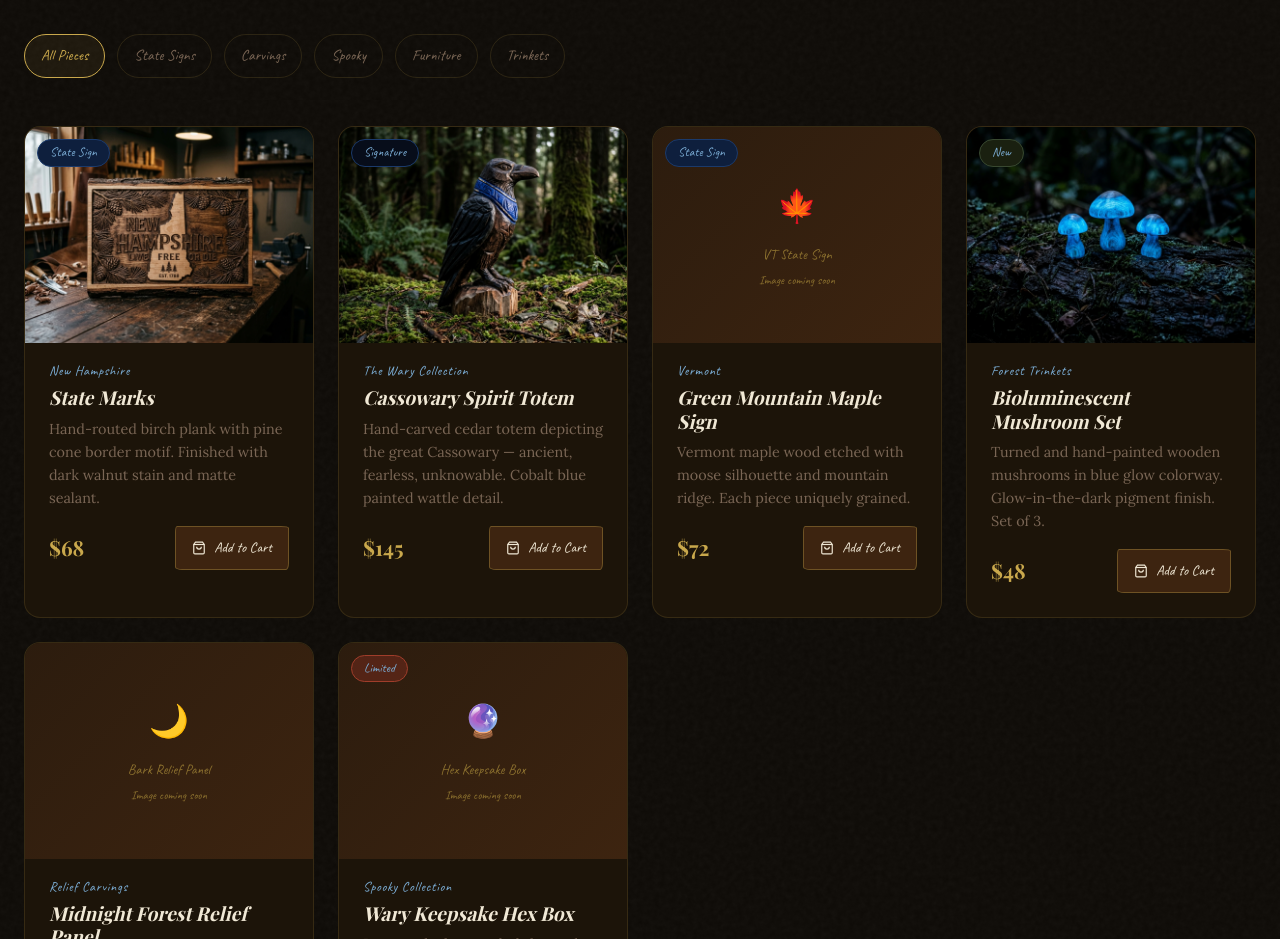
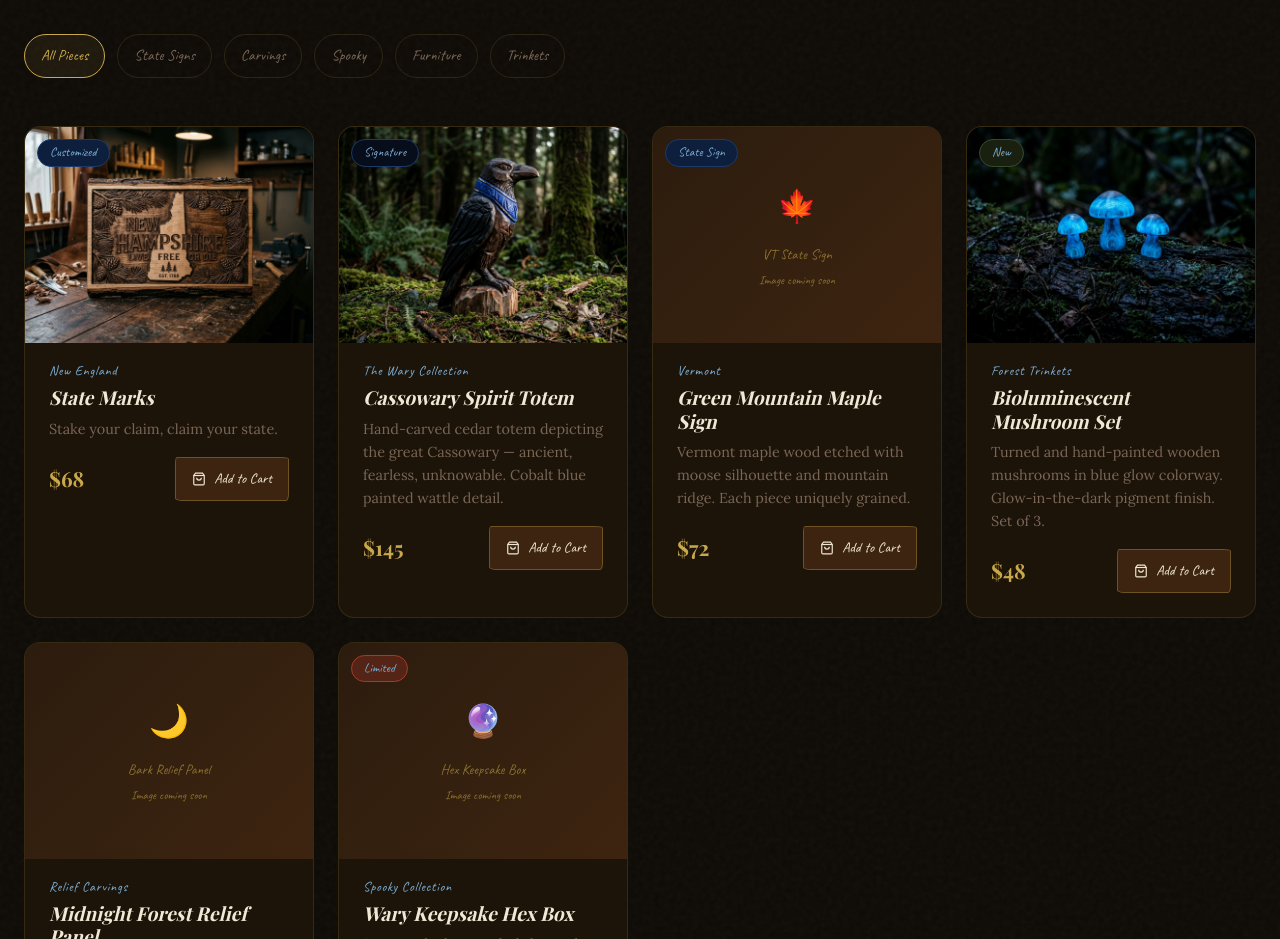
Before and after one commit to NoktoLLC/cassy-is-wary, a plain HTML site: page index.html in a window 1280 px wide. Shown: the part 1180-2119 px from the top of the page. Drawn offline with nearby package versions, Linux system fonts and the light colour scheme; a web font is replaced by a local one.

Commit message:
Update State Marks product card copy
- Badge: State Sign → Customized
- Region: New Hampshire → New England
- Description: Stake your claim, claim your state.

Co-Authored-By: Claude Sonnet 4.6 <noreply@anthropic.com>

```diff
--- a/index.html
+++ b/index.html
@@ -168,12 +168,12 @@
                   NH State Sign<br><small>Image coming soon</small>
                 </div>
               </div>
-              <span class="product-badge">State Sign</span>
+              <span class="product-badge">Customized</span>
             </div>
             <div class="product-card-body">
-              <span class="product-state">New Hampshire</span>
+              <span class="product-state">New England</span>
               <h3 class="product-name">State Marks</h3>
-              <p class="product-desc">Hand-routed birch plank with pine cone border motif. Finished with dark walnut stain and matte sealant.</p>
+              <p class="product-desc">Stake your claim, claim your state.</p>
               <div class="product-footer">
                 <span class="product-price">$68</span>
                 <button class="add-to-cart-btn" data-product-id="nh-sign-001" aria-label="Add Granite State Carving to cart">
```
Also changed, not shown: shop.html (+3 -3 lines).
